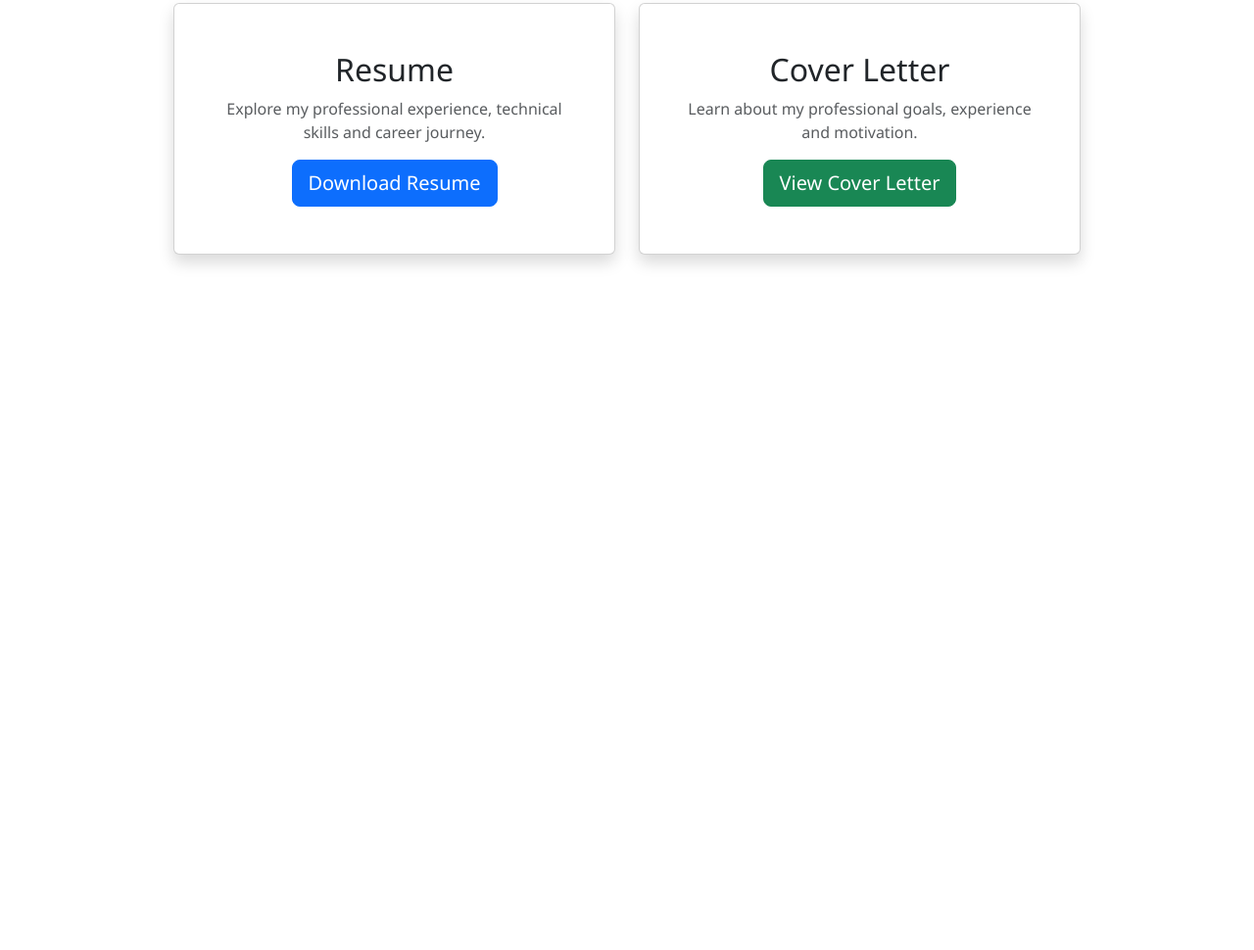
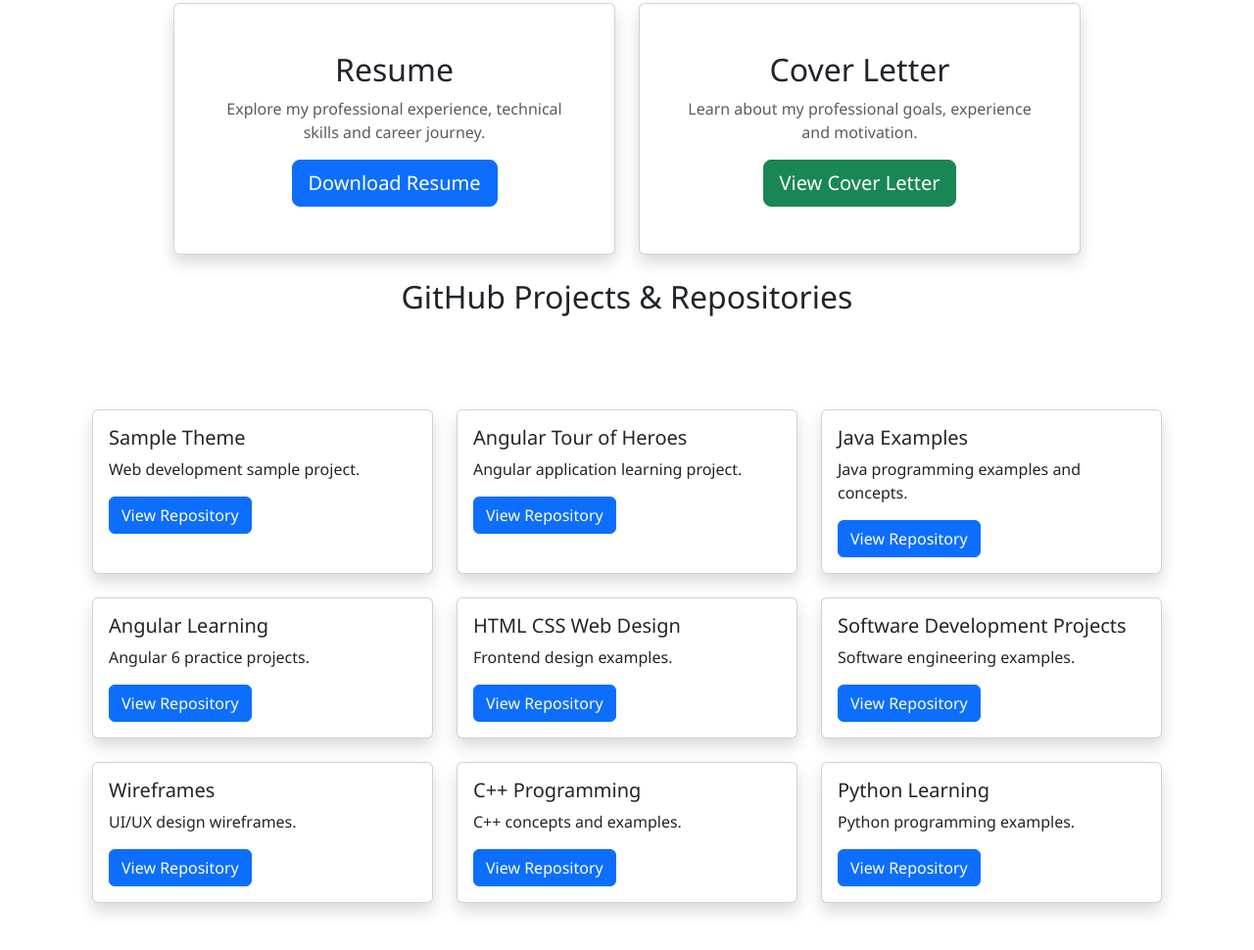
Before and after one commit to giteshkumar/giteshkumar.github.io, a plain HTML site: page index.html in a window 1280 px wide. Shown: the part 446-1416 px from the top of the page at 98% size. Before the commit the page ends 800 px from the top, so only its background shows below. Drawn offline with nearby package versions, Linux system fonts and the light colour scheme.

Commit message:
indexpage updated 01

```diff
--- a/index.html
+++ b/index.html
@@ -124,28 +124,12 @@
                     <a href="https://github.com/giteshkumar/giteshkumar.github.io/blob/main/resume/Gitesh_L13.docx"
                     target="_blank"
                     class="btn btn-primary btn-lg">
-
-
                         <i class="bi bi-file-earmark-person"></i>
-
                         Download Resume
-
-
                     </a>
-
-
                 </div>
-
-
             </div>
-
-
         </div>
-
-
-
-
-
         <!-- Cover Letter -->
 
 
@@ -193,6 +177,285 @@
 
 
         </div>
+            <h2 class="text-center mb-5">
+        GitHub Projects & Repositories
+    </h2>
+
+
+    <div class="row g-4">
+
+
+        <!-- Project Card -->
+
+        <div class="col-md-4">
+
+            <div class="card shadow h-100">
+
+                <div class="card-body">
+
+                    <h5 class="card-title">
+                        Sample Theme
+                    </h5>
+
+                    <p class="card-text">
+                        Web development sample project.
+                    </p>
+
+                    <a href="https://github.com/giteshkumar/SampleTheme"
+                       target="_blank"
+                       class="btn btn-primary">
+
+                       View Repository
+
+                    </a>
+
+                </div>
+
+            </div>
+
+        </div>
+
+
+
+        <div class="col-md-4">
+
+            <div class="card shadow h-100">
+
+                <div class="card-body">
+
+                    <h5 class="card-title">
+                        Angular Tour of Heroes
+                    </h5>
+
+                    <p>
+                        Angular application learning project.
+                    </p>
+
+                    <a href="https://github.com/giteshkumar/Angular-6-Angular-tour-of-hero"
+                    target="_blank"
+                    class="btn btn-primary">
+
+                    View Repository
+
+                    </a>
+
+                </div>
+
+            </div>
+
+        </div>
+
+
+
+
+        <div class="col-md-4">
+
+            <div class="card shadow h-100">
+
+                <div class="card-body">
+
+                    <h5 class="card-title">
+                        Java Examples
+                    </h5>
+
+                    <p>
+                        Java programming examples and concepts.
+                    </p>
+
+                    <a href="https://github.com/giteshkumar/JavaExampleMaster"
+                    target="_blank"
+                    class="btn btn-primary">
+
+                    View Repository
+
+                    </a>
+
+                </div>
+
+            </div>
+
+        </div>
+        <div class="col-md-4">
+
+            <div class="card shadow h-100">
+
+                <div class="card-body">
+
+                    <h5>
+                        Angular Learning
+                    </h5>
+
+                    <p>
+                        Angular 6 practice projects.
+                    </p>
+
+                    <a href="https://github.com/giteshkumar/Learning_Angular_6"
+                    target="_blank"
+                    class="btn btn-primary">
+
+                    View Repository
+
+                    </a>
+
+                </div>
+
+            </div>
+
+        </div>
+        <div class="col-md-4">
+
+            <div class="card shadow h-100">
+
+                <div class="card-body">
+
+                    <h5>
+                        HTML CSS Web Design
+                    </h5>
+
+                    <p>
+                        Frontend design examples.
+                    </p>
+
+                    <a href="https://github.com/giteshkumar/Web-desiging-using-HTML-and-CSS"
+                    target="_blank"
+                    class="btn btn-primary">
+
+                    View Repository
+
+                    </a>
+
+                </div>
+
+            </div>
+
+        </div>
+
+        <div class="col-md-4">
+
+            <div class="card shadow h-100">
+
+                <div class="card-body">
+
+                    <h5>
+                        Software Development Projects
+                    </h5>
+
+                    <p>
+                        Software engineering examples.
+                    </p>
+
+
+                    <a href="https://github.com/giteshkumar/ProjectsOnSoftwareDevelopment"
+                    target="_blank"
+                    class="btn btn-primary">
+
+                    View Repository
+
+                    </a>
+
+                </div>
+
+            </div>
+
+        </div>
+
+
+
+
+
+
+        <div class="col-md-4">
+
+            <div class="card shadow h-100">
+
+                <div class="card-body">
+
+                    <h5>
+                        Wireframes
+                    </h5>
+
+                    <p>
+                        UI/UX design wireframes.
+                    </p>
+
+
+                    <a href="https://github.com/giteshkumar/Wireframes"
+                    target="_blank"
+                    class="btn btn-primary">
+
+                    View Repository
+
+                    </a>
+
+
+                </div>
+
+            </div>
+
+        </div>
+
+
+
+
+
+
+        <div class="col-md-4">
+
+            <div class="card shadow h-100">
+
+                <div class="card-body">
+
+                    <h5>
+                        C++ Programming
+                    </h5>
+
+                    <p>
+                        C++ concepts and examples.
+                    </p>
+
+
+                    <a href="https://github.com/giteshkumar/BasicConceptofCPP"
+                    target="_blank"
+                    class="btn btn-primary">
+
+                    View Repository
+
+                    </a>
+
+                </div>
+
+            </div>
+
+        </div>
+        <div class="col-md-4">
+
+            <div class="card shadow h-100">
+
+                <div class="card-body">
+
+                    <h5>
+                        Python Learning
+                    </h5>
+
+                    <p>
+                        Python programming examples.
+                    </p>
+
+
+                    <a href="https://github.com/giteshkumar/LearnPython"
+                    target="_blank"
+                    class="btn btn-primary">
+
+                    View Repository
+
+                    </a>
+
+
+                </div>
+
+            </div>
+
+        </div>
 
 
 
```
